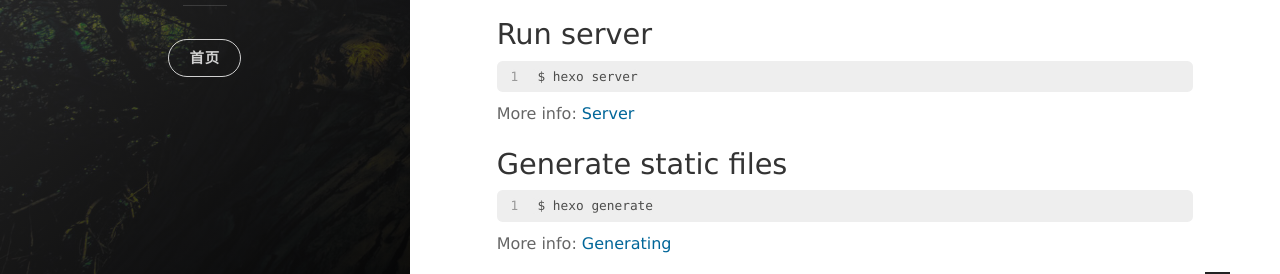
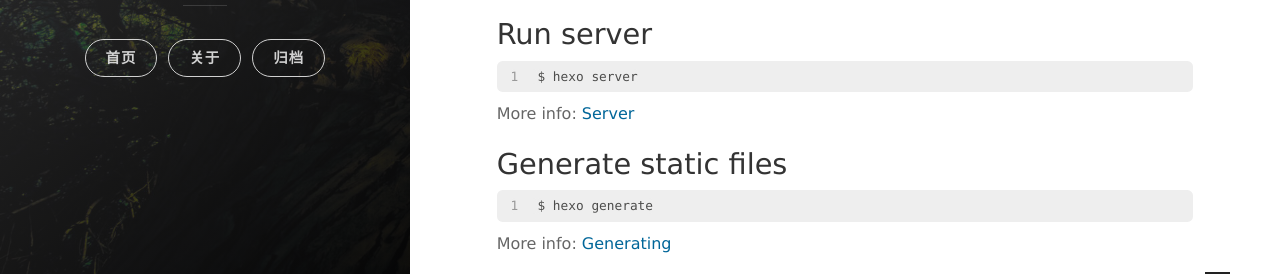
Before and after one commit to Xingyunting/Xingyunting.github.io, a plain HTML site: page 2018/03/18/hello-world/index.html in a window 1280 px wide. Shown: the part 448-722 px from the top of the page. Drawn offline with nearby package versions, Linux system fonts and the light colour scheme; some packages are replaced by stand-ins of ours.

Commit message:
Site updated: 2018-03-21 13:13:22

```diff
--- a/2018/03/18/hello-world/index.html
+++ b/2018/03/18/hello-world/index.html
@@ -77,6 +77,12 @@
 
 
                 <li class="navigation__item"><a href="/#blog" title="" class="blog-button">首页</a></li>
+
+
+                <li class="navigation__item"><a href="/www.baidu.com" title="" class="">关于</a></li>
+
+
+                <li class="navigation__item"><a href="/archive" title="" class="">归档</a></li>
 
 
             </ul>
```
Also changed, not shown: 2018/03/18/homework-javaweb/index.html (+6 -0 lines), archives/2018/03/index.html (+6 -0 lines), archives/2018/index.html (+6 -0 lines), archives/index.html (+6 -0 lines), index.html (+6 -0 lines).
